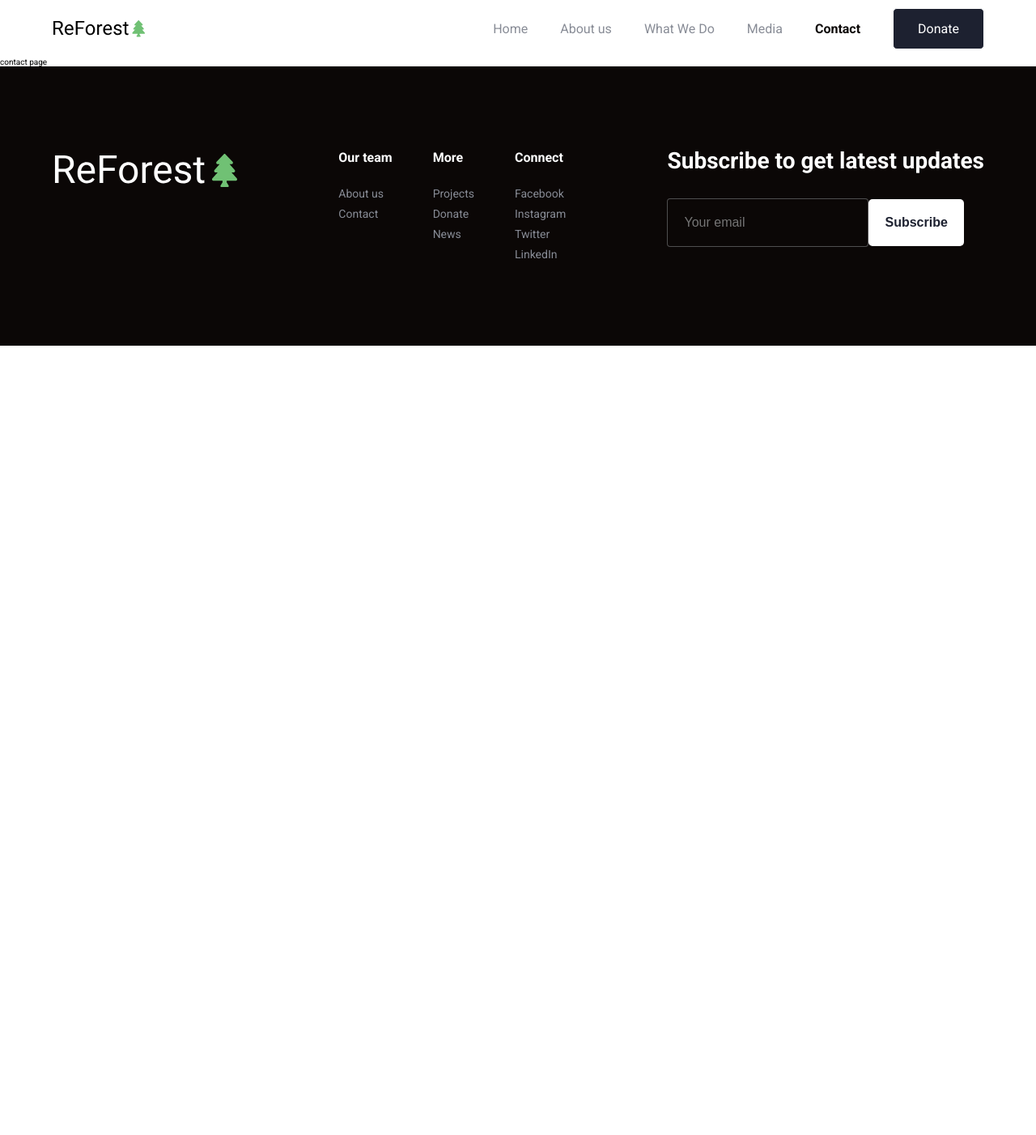
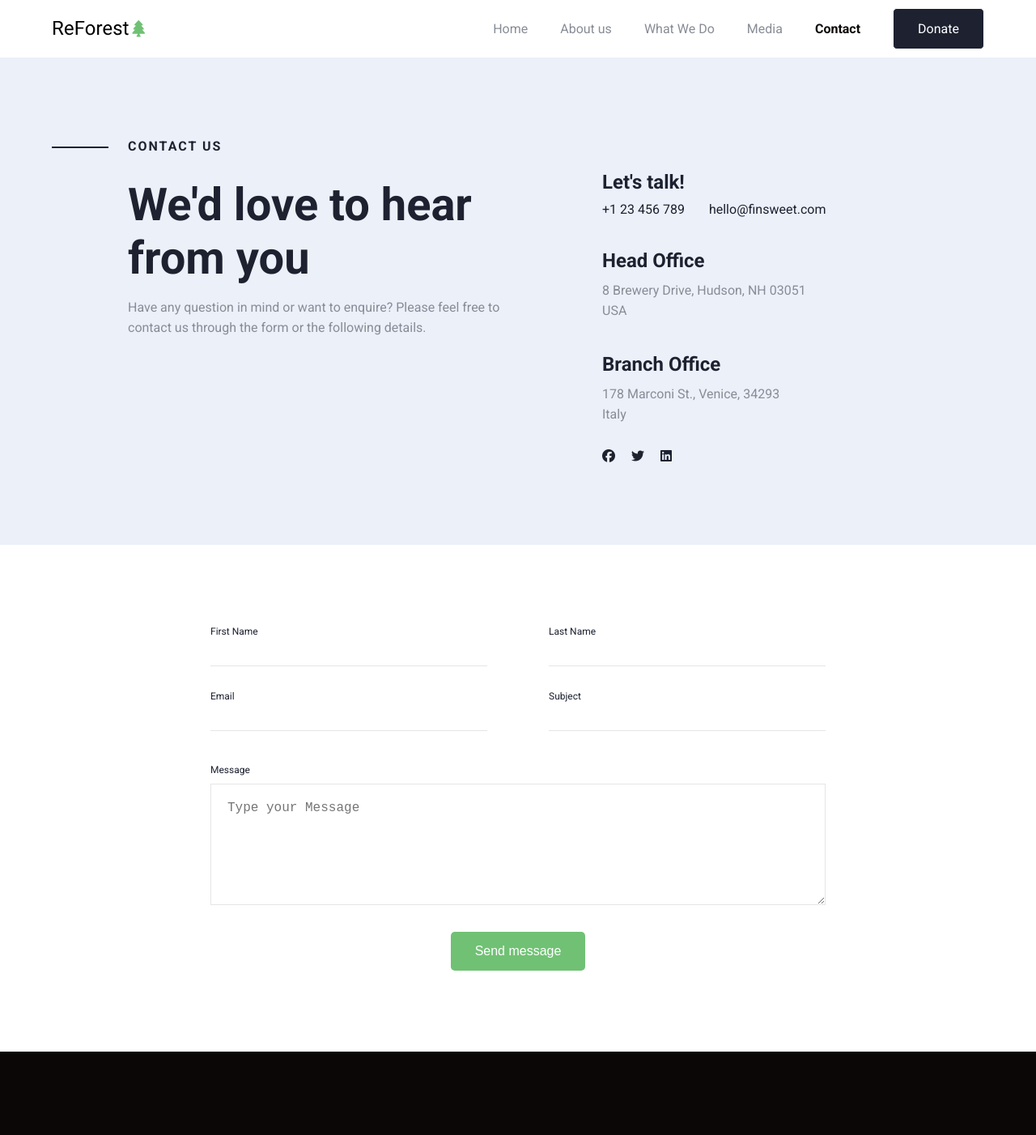
Before and after one commit to junkRatte/reforest, a React (Create React App) app: page /contact-us in a window 1280 px wide. Shown: the top 1402 px of the page at 81% size. Before the commit the page ends 800 px from the top, so only its background shows below. Built offline with nearby package versions, Linux system fonts and the light colour scheme.

Commit message:
Created the contact page.

```diff
--- a/package.json
+++ b/package.json
@@ -6,6 +6,7 @@
     "@testing-library/jest-dom": "^5.15.1",
     "@testing-library/react": "^11.2.7",
     "@testing-library/user-event": "^12.8.3",
+    "google-map-react": "^2.1.10",
     "react": "^17.0.2",
     "react-dom": "^17.0.2",
     "react-router-dom": "^6.0.2",
--- a/src/App.scss
+++ b/src/App.scss
@@ -30,6 +30,9 @@
 @import "./scss/pages/newspage/newsPageHeader";
 @import "./scss/pages/newspage/newsPageNews";
 
+@import "./scss/pages/contactpage/contactPageHeader";
+@import "./scss/pages/contactpage/contactPageForm";
+
 *,
 *::before,
 *::after {
--- a/src/js/pages/ContactPage.js
+++ b/src/js/pages/ContactPage.js
@@ -1,7 +1,14 @@
 import React from "react";
+import ContactPageForm from "../sections/contactpage/ContactPageForm";
+import ContactPageHeader from "../sections/contactpage/ContactPageHeader";
 
 const ContactPage = () => {
-  return <div>contact page</div>;
+  return (
+    <div className="contactpage">
+      <ContactPageHeader />
+      <ContactPageForm />
+    </div>
+  );
 };
 
 export default ContactPage;
--- /dev/null
+++ b/src/js/sections/contactpage/ContactPageForm.js
@@ -0,0 +1,43 @@
+import React from "react";
+
+const ContactPageForm = () => {
+  return (
+    <div className="contactpage-form container">
+      <form>
+        <div className="form-row">
+          <label>
+            First Name
+            <input type="text" name="name" />
+          </label>
+          <label>
+            Last Name
+            <input type="text" name="name" />
+          </label>
+        </div>
+        <div className="form-row">
+          <label>
+            Email
+            <input type="text" name="email" />
+          </label>
+          <label>
+            Subject
+            <input type="text" name="subject" />
+          </label>
+        </div>
+        <br />
+        <label>
+          Message
+          <br />
+          <textarea type="text" placeholder="Type your Message" />
+        </label>
+        <input
+          type="submit"
+          value="Send message"
+          className="primary-btn submit"
+        />
+      </form>
+    </div>
+  );
+};
+
+export default ContactPageForm;
--- /dev/null
+++ b/src/js/sections/contactpage/ContactPageHeader.js
@@ -0,0 +1,65 @@
+import React from "react";
+
+const ContactPageHeader = () => {
+  return (
+    <header className="contactpage-header">
+      <div className="contactpage-header-wrapper container">
+        <div className="contactpage-header-title">
+          <span className="heading-line"></span>
+          <div>
+            <h5>Contact us</h5>
+            <h1>
+              We'd love to hear
+              <br />
+              from you
+            </h1>
+            <p>
+              Have any question in mind or want to enquire? Please feel free to
+              contact us through the form or the following details.
+            </p>
+          </div>
+        </div>
+        <div className="contact-info">
+          <div className="contact-info-links">
+            <h4>Let's talk!</h4>
+            <div>
+              <a href="tel:1 23 456 789">+1 23 456 789</a>
+              <a href="mailto:hello@finsweet.com">hello@finsweet.com</a>
+            </div>
+          </div>
+          <div className="contact-info-address">
+            <h4>Head Office</h4>
+            <p>8 Brewery Drive, Hudson, NH 03051</p>
+            <p>USA</p>
+          </div>
+          <div className="contact-info-address">
+            <h4>Branch Office</h4>
+            <p>178 Marconi St., Venice, 34293</p>
+            <p>Italy</p>
+          </div>
+          <div className="contact-info-media">
+            <ul>
+              <li>
+                <a href="#">
+                  <i class="fab fa-facebook"></i>
+                </a>
+              </li>
+              <li>
+                <a href="#">
+                  <i class="fab fa-twitter"></i>
+                </a>
+              </li>
+              <li>
+                <a href="#">
+                  <i class="fab fa-linkedin"></i>
+                </a>
+              </li>
+            </ul>
+          </div>
+        </div>
+      </div>
+    </header>
+  );
+};
+
+export default ContactPageHeader;
--- /dev/null
+++ b/src/scss/pages/contactpage/_contactPageForm.scss
@@ -0,0 +1,59 @@
+.contactpage-form {
+  padding: $section-padding;
+
+  form {
+    width: 100%;
+    max-width: 76rem;
+    margin: 0 auto;
+
+    .form-row {
+      display: flex;
+      flex-direction: column;
+      justify-content: space-between;
+
+      @media only screen and (min-width: $media-query-tablet) {
+        flex-direction: row;
+
+        label {
+          width: 45%;
+        }
+      }
+    }
+
+    label {
+      font-size: $font-size-12;
+      color: $color-text-primary;
+    }
+
+    input {
+      width: 100%;
+      display: flex;
+      border: none;
+      border-bottom: 0.1rem solid $color-border;
+      padding: 1rem;
+      margin-bottom: 3rem;
+    }
+
+    textarea {
+      border: 0.1rem solid $color-border;
+      color: $color-text-primary;
+      font-size: $font-size-16;
+      width: 100%;
+      height: 100%;
+      min-height: 15rem;
+      padding: 2rem;
+      margin-top: 1rem;
+      margin-bottom: 3rem;
+      resize: vertical;
+    }
+
+    input.submit {
+      width: auto;
+      border: none;
+      cursor: pointer;
+      font-size: $font-size-16;
+      padding: 1.5rem 3rem;
+      margin: 0 auto;
+    }
+  }
+}
--- /dev/null
+++ b/src/scss/pages/contactpage/_contactPageHeader.scss
@@ -0,0 +1,76 @@
+.contactpage-header {
+  padding: $section-padding;
+  background-color: $color-white-off;
+
+  &-wrapper {
+    @media only screen and (min-width: $media-query-laptop) {
+      display: flex;
+      align-items: flex-start;
+      gap: 9rem;
+    }
+
+    h5 {
+      font-size: $font-size-16;
+      font-weight: $font-weight-bold;
+      letter-spacing: 0.2rem;
+      color: $color-text-primary;
+      text-transform: uppercase;
+      margin-bottom: 3rem;
+    }
+
+    h1 {
+      @include heading-one;
+      color: $color-text-primary;
+      margin-bottom: 1.5rem;
+    }
+
+    p {
+      @include paragraph-normal;
+      color: $color-text-secondary;
+    }
+
+    .contactpage-header-title {
+      display: flex;
+      width: 100%;
+      max-width: 59rem;
+    }
+
+    .contact-info {
+      margin-top: 4rem;
+
+      @media only screen and (min-width: $media-query-tablet) {
+        margin-top: 0;
+      }
+
+      h4 {
+        font-size: $font-size-24;
+        font-weight: $font-weight-bold;
+        color: $color-text-primary;
+        margin-top: 4rem;
+        margin-bottom: 1rem;
+      }
+
+      a {
+        color: $color-text-primary;
+        font-size: $font-size-16;
+        transition: $hover-transition;
+
+        &:hover {
+          color: $color-green-primary;
+        }
+      }
+
+      ul {
+        margin-top: 3rem;
+        display: flex;
+        gap: 2rem;
+      }
+
+      &-links {
+        a:first-child {
+          margin-right: 3rem;
+        }
+      }
+    }
+  }
+}
```
Also changed, not shown: 1 other file (tests, documents, lock files or other folders).
